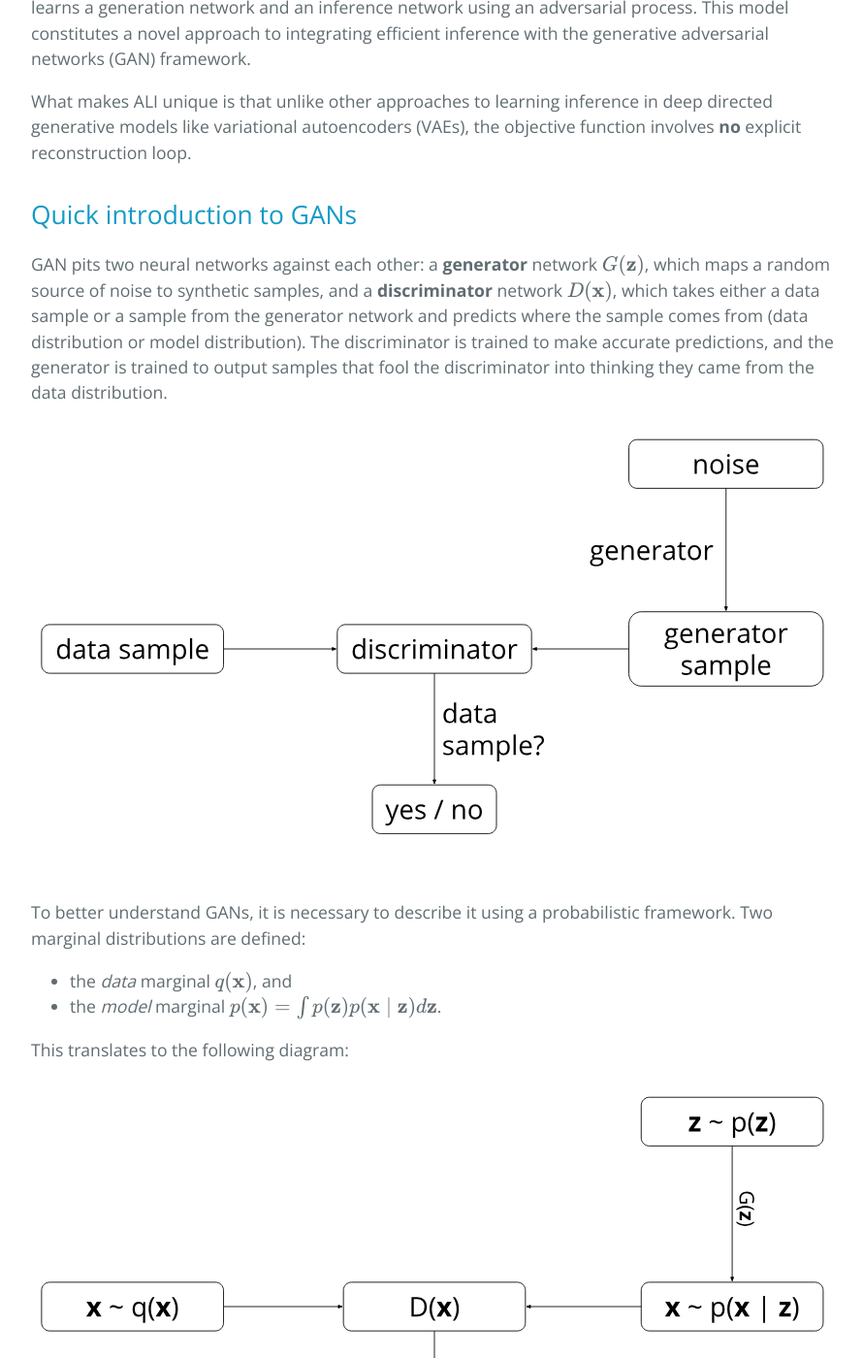
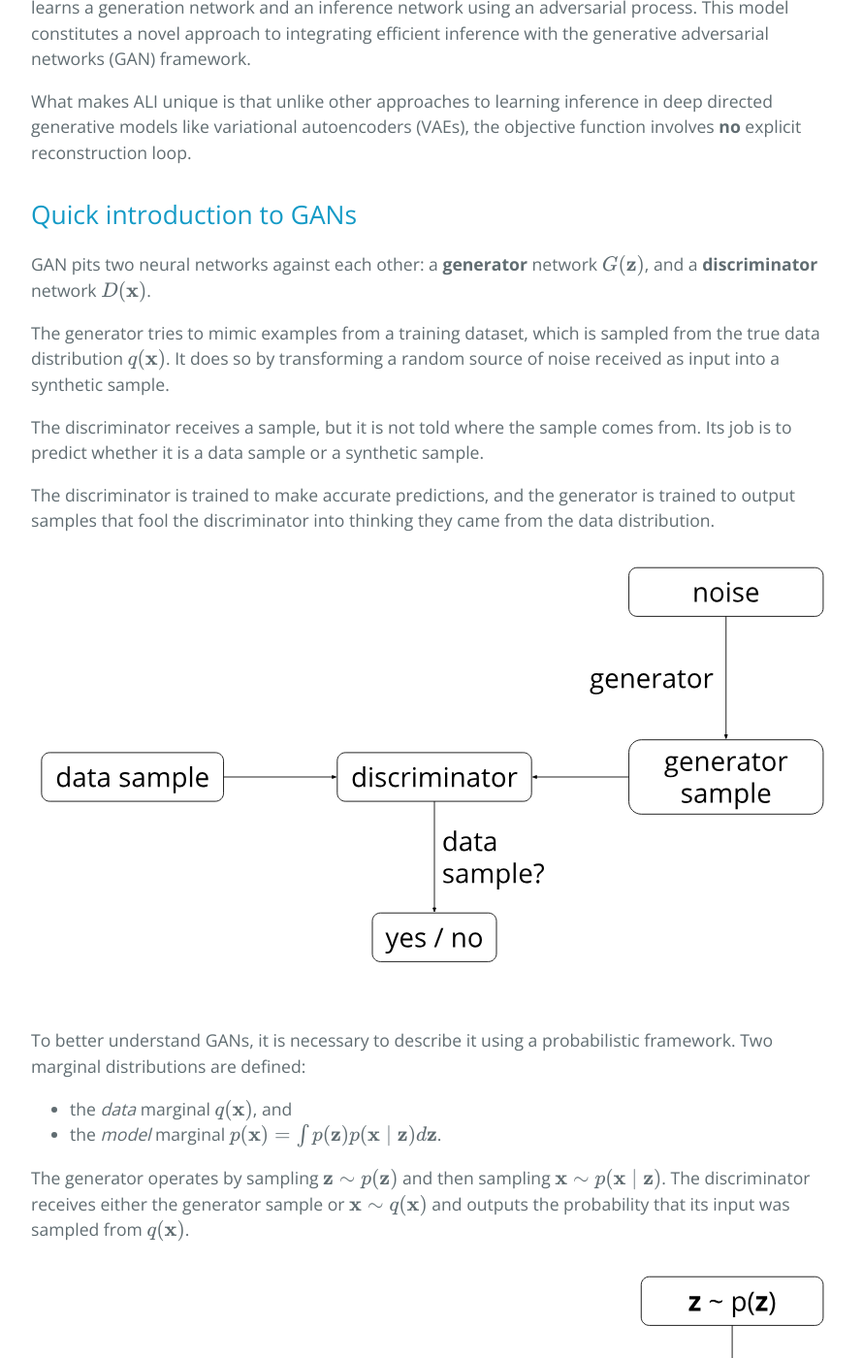
Before and after one commit to IshmaelBelghazi/ALI, a Jekyll site: the page built from index.md, in a window 1280 px wide and 1400 px high, scrolled down 979 px. Shown: the whole window at 97% size, without its empty margins (192-1082 px from the left). Built offline with Jekyll 4.4.1, drawn with Linux system fonts in a browser that asks for light colours; formulas are drawn with MathJax 3; some of the changed text lies outside the part shown.

Commit message:
Improve GAN section

```diff
--- a/index.md
+++ b/index.md
@@ -35,13 +35,18 @@ objective function involves **no** explicit reconstruction loop.
 ## Quick introduction to GANs
 
 GAN pits two neural networks against each other: a **generator** network
-\\(G(\\mathbf{z})\\), which maps a random source of noise to synthetic samples,
-and a **discriminator** network \\(D(\\mathbf{x})\\), which takes either a data
-sample or a sample from the generator network and predicts where the sample
-comes from (data distribution or model distribution). The discriminator is
-trained to make accurate predictions, and the generator is trained to output
-samples that fool the discriminator into thinking they came from the data
-distribution.
+\\(G(\\mathbf{z})\\), and a **discriminator** network \\(D(\\mathbf{x})\\).
+
+The generator tries to mimic examples from a training dataset, which is sampled
+from the true data distribution \\(q(\\mathbf{x})\\). It does so by transforming
+a random source of noise received as input into a synthetic sample.
+
+The discriminator receives a sample, but it is not told where the sample comes
+from. Its job is to predict whether it is a data sample or a synthetic sample.
+
+The discriminator is trained to make accurate predictions, and the generator is
+trained to output samples that fool the discriminator into thinking they came
+from the data distribution.
 
 ![Generative adversarial networks]({{ site.baseurl }}/assets/gan_simple.svg)
 
@@ -52,12 +57,16 @@ framework. Two marginal distributions are defined:
 * the _model_ marginal \\(p(\\mathbf{x}) =
   \\int p(\\mathbf{z}) p(\\mathbf{x} \\mid \\mathbf{z}) d\\mathbf{z}\\).
 
-This translates to the following diagram:
+The generator operates by sampling \\(\\mathbf{z} \\sim p(\\mathbf{z})\\) and
+then sampling \\(\\mathbf{x} \\sim p(\\mathbf{x} \\mid \\mathbf{z})\\).
+The discriminator receives either the generator sample or
+\\(\\mathbf{x} \\sim q(\\mathbf{x})\\) and outputs the probability that its
+input was sampled from \\(q(\\mathbf{x})\\).
 
 ![Generative adversarial networks]({{ site.baseurl }}/assets/gan_probabilistic.svg)
 
-The following value function is maximized by the discriminator and minimized by
-the generator:
+The adversarial game played between the discriminator and the generator is
+formalized by the following value function:
 
 $$
 \begin{split}
@@ -70,9 +79,23 @@ $$
 \end{split}
 $$
 
-The adversarial game played between the discriminator and the generator has the
-side effect that the two marginal distributions eventually match, i.e.,
-\\(p(\\mathbf{x}) \\sim q(\\mathbf{x})\\).
+On one hand, the discriminator is trained to maximize the probability of correctly
+classifying data samples and synthetic samples. On the other hand, the
+generator is trained to produce samples that fool the discriminator, i.e.
+that are unlikely to be synthetic according to the discriminator.
+
+It can be shown that for a fixed generator, the optimal discriminator is
+
+$$
+    D^*(\mathbf{x}) = \frac{q(\mathbf{x})}{q(\mathbf{x}) + p(\mathbf{x})}
+$$
+
+and that given an optimal discriminator, minimizing the value function with
+respect to the generator parameters is equivalent to minimizing the
+Jensen-Shannon divergence between \\(p(\\mathbf{x})\\) and \\(q(\\mathbf{x})\\).
+
+In other words, as training progresses, the generator produces synthetic samples
+that look more and more like the training data.
 
 <a name="learning_inference"></a>
 
```
